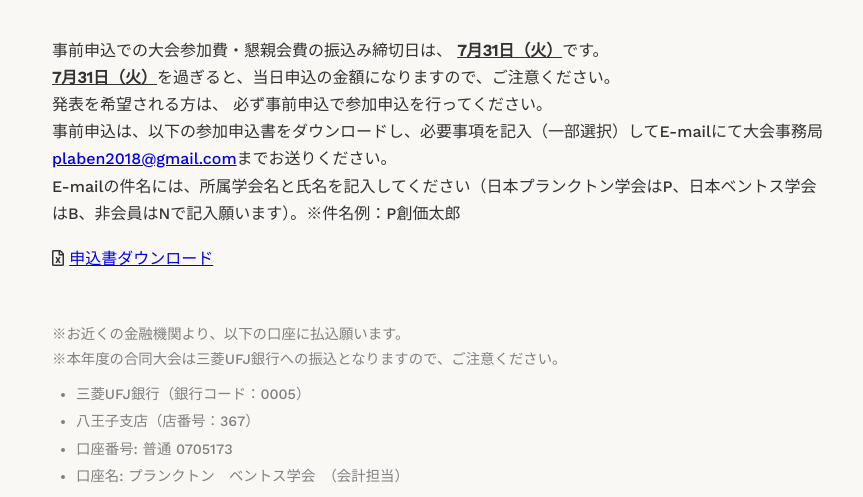
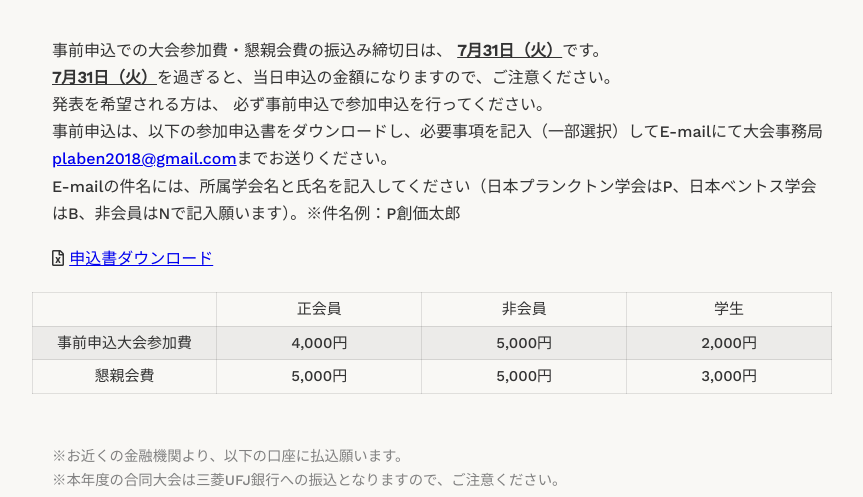
Before and after one commit to plankton-benthos2018/plankton-benthos2018.github.io, a plain HTML site: page subscription.html in a window 1280 px wide. Shown: the part 618-1115 px from the top of the page, without its empty margins (208-1071 px from the left). Drawn offline with nearby package versions, Linux system fonts and the light colour scheme; a web font is replaced by a local one.

Commit message:
add info

```diff
--- a/style/base.sass
+++ b/style/base.sass
@@ -429,7 +429,6 @@ footer
   margin: 10px 0 10px 44px
 .application_download
   margin-top: 18px
-  margin-bottom: 50px
 //venue
 .file_1,
 .file_2,
@@ -525,5 +524,9 @@ footer
       .content-box
         width: 90vw
 
+.pre_register__table
+  margin-bottom: 50px
+  margin-top: 20px
+
 .nursery-list
   margin: 50px 0
--- a/subscription.html
+++ b/subscription.html
@@ -151,6 +151,28 @@
       <p>事前申込は、以下の参加申込書をダウンロードし、必要事項を記入（一部選択）してE-mailにて大会事務局<a href="mailto:plaben2018@gmail.com">plaben2018@gmail.com</a>までお送りください。</p>
       <p>E-mailの件名には、所属学会名と氏名を記入してください（日本プランクトン学会はP、日本ベントス学会はB、非会員はNで記入願います）。※件名例：P創価太郎</p>
       <p class="application_download"><i class="far fa-file-excel"></i> <a href="./application.xlsx">申込書ダウンロード</a></p>
+
+      <table class="pre_register__table">
+        <tr>
+          <td class="young_member_meeting__table-title"></td>
+          <td>正会員</td>
+          <td>非会員</td>
+          <td>学生</td>
+        </tr>
+        <tr>
+          <td class="young_member_meeting__table-title">事前申込大会参加費</td>
+          <td>4,000円</td>
+          <td>5,000円</td>
+          <td>2,000円</td>
+        </tr>
+        <tr>
+          <td class="young_member_meeting__table-title">懇親会費</td>
+          <td>5,000円</td>
+          <td>5,000円</td>
+          <td>3,000円</td>
+        </tr>
+      </table>
+
       <p class="gray__comments">※お近くの金融機関より、以下の口座に払込願います。</p>
       <p class="gray__comments">※本年度の合同大会は三菱UFJ銀行への振込となりますので、ご注意ください。</p>
       <ul class="subscription__bank_section">
```
Also changed, not shown: program.html (+5 -1 lines), assets/icon_pdf.svg (added), style/base.css, 1 other file.
